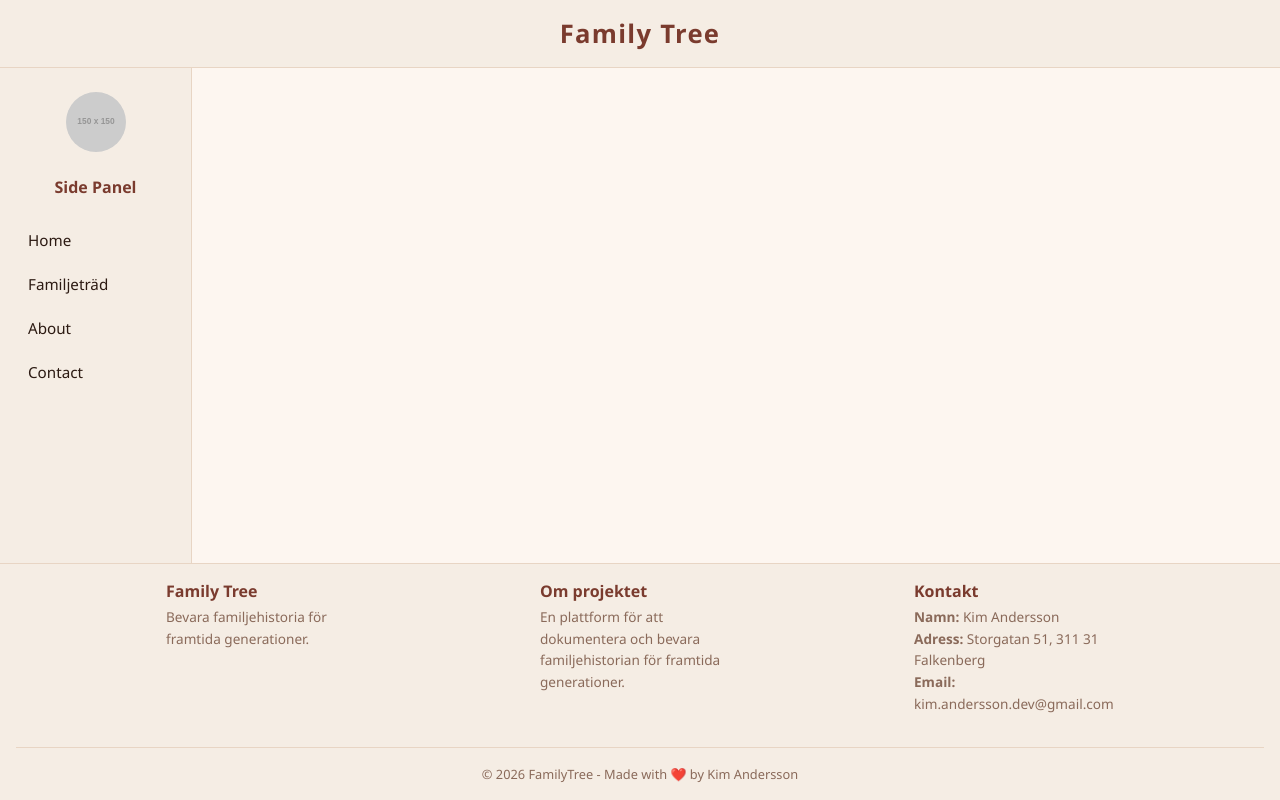
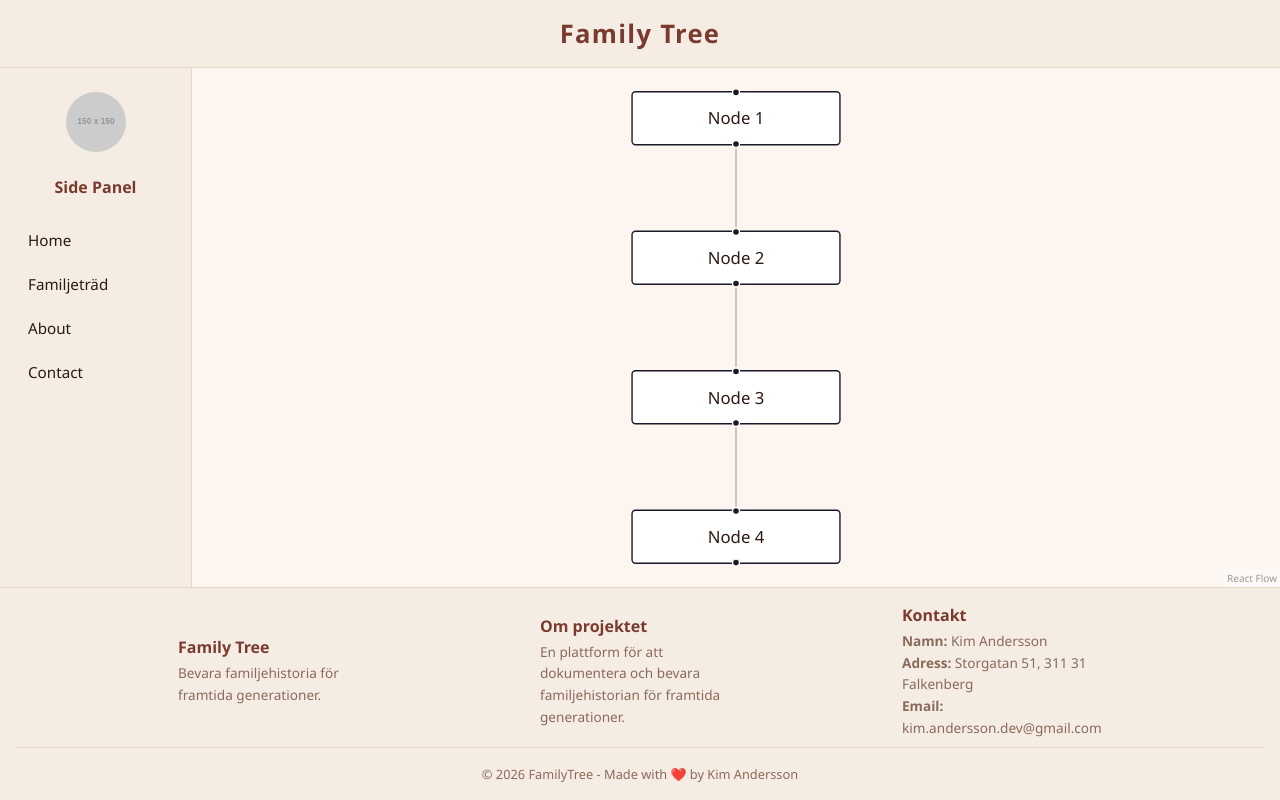
Before and after one commit to kimpabooy/FamilyTree, a React (Vite) app in the folder Frontend/: page / in a window 1280 px wide. Built offline with nearby package versions, Linux system fonts and the light colour scheme; the HTML template or start-up script is replaced by a standard one.

Commit message:
Set layout height to 100vh and adjust main content overflow for improved scrolling behavior

```diff
--- a/Frontend/src/App.css
+++ b/Frontend/src/App.css
@@ -36,7 +36,7 @@ body {
     display: grid;
     grid-template-columns: 15vw 1fr;
     grid-template-rows: auto 1fr auto;
-    min-height: 100vh;
+    height: 100vh; /* Låser hela layouten till skärmhöjden – ingen scroll på sidan */
 }
 
 .header {
@@ -105,8 +105,8 @@ body {
 .main-content {
     grid-column: 2;
     grid-row: 2;
-    padding: 1rem;
     background-color: var(--color-bg-light-beige);
+    overflow: hidden; /* Scrollning sker bara inne i React Flow's canvas */
 }
 
 .footer {
@@ -116,13 +116,14 @@ body {
     justify-content: space-evenly;
     align-items: flex-start;
     flex-wrap: wrap;
-    gap: 1.5rem;
+    /* gap: 1.5rem; */
     background-color: var(--color-beige);
     border-top: 1px solid var(--color-border);
     padding: 1rem;
 
     & div {
         max-width: 200px;
+        align-self: center;
         text-align: left;
 
         & h2 {
--- a/Frontend/src/App.tsx
+++ b/Frontend/src/App.tsx
@@ -1,4 +1,5 @@
 import './App.css'
+import BasicFlow from './components/Flow/BasicFlow'
 import Footer from './components/Footer'
 import Header from './components/Header'
 import SidePanel from './components/sidepanel'
@@ -10,6 +11,7 @@ function App() {
         <Header />
         <SidePanel />
         <main className="main-content">
+          <BasicFlow />
         </main>
         <Footer />
       </div>
```
